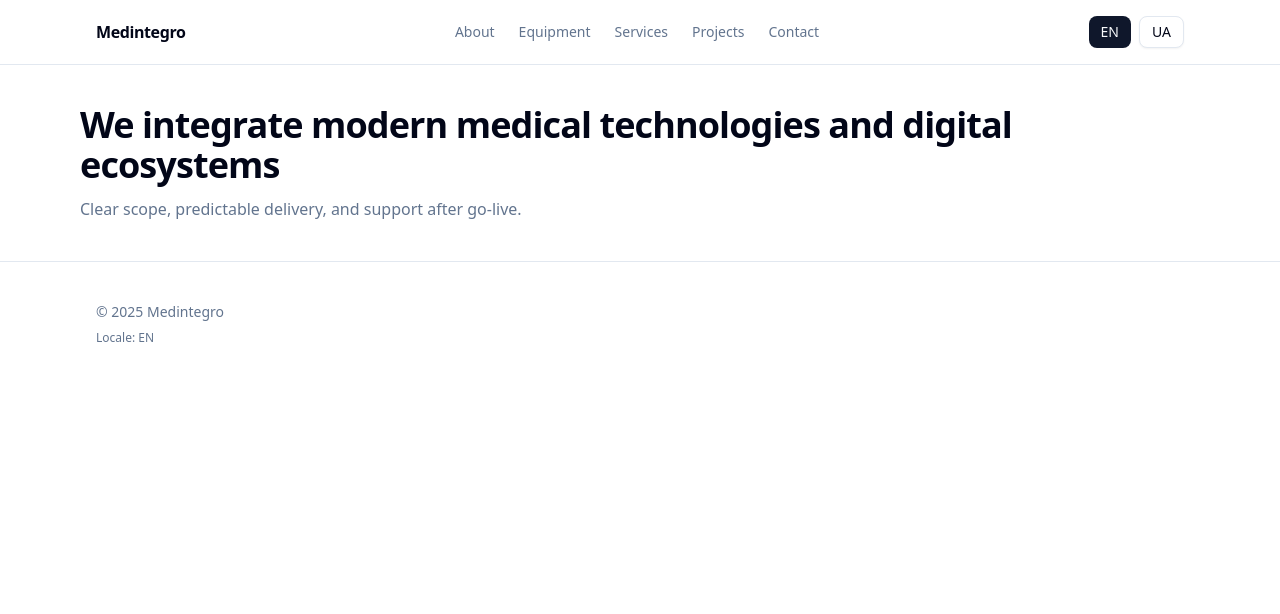
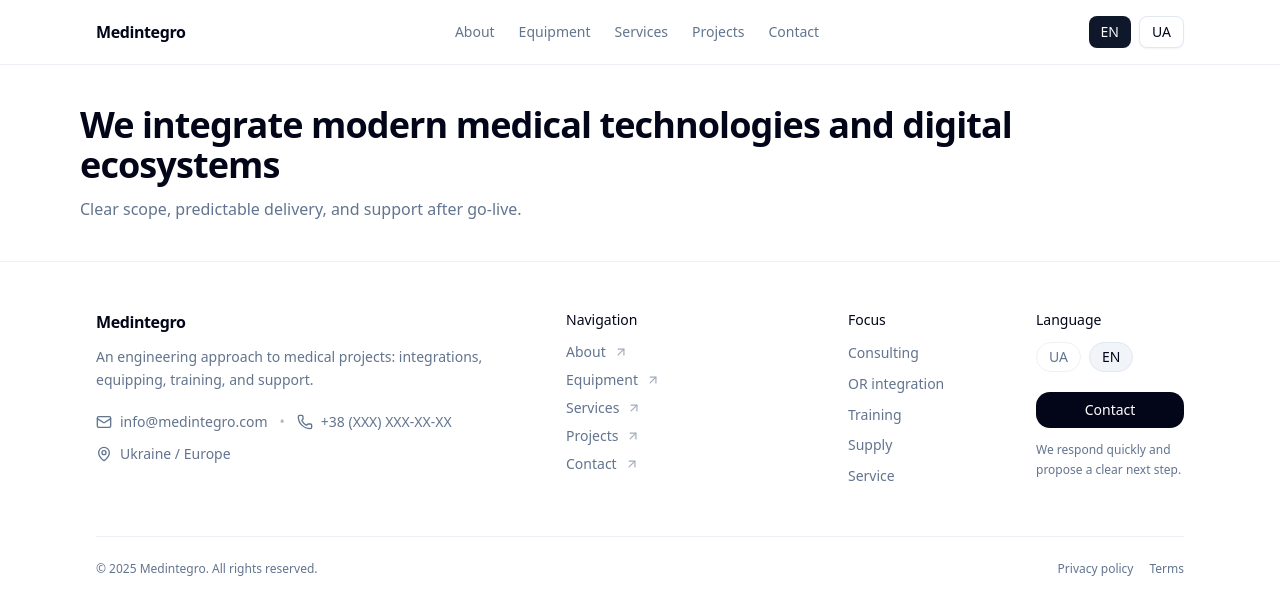
Before and after one commit to romahawk/medintegro-web-next, a Next.js app: page /en in a window 1280 px wide. Shown: the top 614 px of the page. Built offline with nearby package versions, Linux system fonts and the light colour scheme.

Commit message:
Fix layouts: move Header/Footer to locale layout + safe locale guard

```diff
--- a/src/app/[locale]/(site)/layout.tsx
+++ b/src/app/[locale]/(site)/layout.tsx
@@ -1,8 +1,8 @@
 import { notFound } from "next/navigation";
 import type { ReactNode } from "react";
 import { isLocale, type Locale } from "@/lib/i18n/locales";
-import Header from "@/components/site/Header";
-import Footer from "@/components/site/Footer";
+import { Header } from "@/components/site/Header";
+import { Footer } from "@/components/site/Footer";
 
 export default async function LocaleLayout({
   children,
--- a/src/app/layout.tsx
+++ b/src/app/layout.tsx
@@ -1,10 +1,19 @@
-import "@/app/globals.css";
-import type { ReactNode } from "react";
+import type { Metadata } from "next";
+import "./globals.css";
 
-export default function RootLayout({ children }: { children: ReactNode }) {
+export const metadata: Metadata = {
+  title: "Medintegro",
+  description: "Medintegro website",
+};
+
+export default function RootLayout({
+  children,
+}: {
+  children: React.ReactNode;
+}) {
   return (
-    <html lang="en" suppressHydrationWarning>
-      <body suppressHydrationWarning>{children}</body>
+    <html lang="en">
+      <body>{children}</body>
     </html>
   );
 }
--- a/src/components/site/Footer.tsx
+++ b/src/components/site/Footer.tsx
@@ -1,15 +1,172 @@
-import { Container } from "./Container";
-import type { Locale } from "@/lib/i18n/locales";
+import Link from "next/link";
+import { Mail, Phone, MapPin, ArrowUpRight } from "lucide-react";
 
-export default function Footer({ locale }: { locale: Locale }) {
+type Locale = "ua" | "en";
+
+export function Footer({ locale }: { locale: Locale }) {
+  const isUA = locale === "ua";
+
+  const nav = [
+    { href: `/${locale}/about`, label: isUA ? "Про нас" : "About" },
+    { href: `/${locale}/equipment`, label: isUA ? "Обладнання" : "Equipment" },
+    { href: `/${locale}/services`, label: isUA ? "Послуги" : "Services" },
+    { href: `/${locale}/projects`, label: isUA ? "Проєкти" : "Projects" },
+    { href: `/${locale}/contact`, label: isUA ? "Контакти" : "Contact" },
+  ];
+
+  const services = [
+    isUA ? "Консалтинг" : "Consulting",
+    isUA ? "Інтеграція OR" : "OR integration",
+    isUA ? "Навчання" : "Training",
+    isUA ? "Поставка" : "Supply",
+    isUA ? "Сервіс" : "Service",
+  ];
+
   return (
-    <footer className="border-t py-10">
-      <Container>
-        <div className="flex flex-col gap-2 text-sm text-muted-foreground">
-          <p>© {new Date().getFullYear()} Medintegro</p>
-          <p className="text-xs">Locale: {locale.toUpperCase()}</p>
+    <footer className="border-t border-border/60 bg-background">
+      <div className="mx-auto w-full max-w-6xl px-4 sm:px-6 lg:px-8">
+        {/* Top */}
+        <div className="grid gap-10 py-12 md:grid-cols-12">
+          {/* Brand */}
+          <div className="md:col-span-5 space-y-3">
+            <div className="text-base font-semibold tracking-tight">
+              Medintegro
+            </div>
+            <p className="text-sm leading-relaxed text-muted-foreground max-w-prose">
+              {isUA
+                ? "Інженерний підхід до медичних проєктів: інтеграції, оснащення, навчання та підтримка."
+                : "An engineering approach to medical projects: integrations, equipping, training, and support."}
+            </p>
+
+            <div className="pt-2 flex items-center gap-3 text-sm">
+              <a
+                className="inline-flex items-center gap-2 text-muted-foreground hover:text-foreground transition"
+                href="mailto:info@medintegro.com"
+              >
+                <Mail className="h-4 w-4" />
+                info@medintegro.com
+              </a>
+              <span className="text-muted-foreground/50">•</span>
+              <a
+                className="inline-flex items-center gap-2 text-muted-foreground hover:text-foreground transition"
+                href="tel:+380000000000"
+              >
+                <Phone className="h-4 w-4" />
+                +38 (XXX) XXX-XX-XX
+              </a>
+            </div>
+
+            <div className="flex items-start gap-2 text-sm text-muted-foreground">
+              <MapPin className="h-4 w-4 mt-0.5" />
+              <span>
+                {isUA ? "Україна / Європа" : "Ukraine / Europe"}
+              </span>
+            </div>
+          </div>
+
+          {/* Navigation */}
+          <div className="md:col-span-3 space-y-3">
+            <div className="text-sm font-medium">
+              {isUA ? "Навігація" : "Navigation"}
+            </div>
+            <ul className="space-y-2 text-sm">
+              {nav.map((item) => (
+                <li key={item.href}>
+                  <Link
+                    href={item.href}
+                    className="inline-flex items-center gap-2 text-muted-foreground hover:text-foreground transition"
+                  >
+                    {item.label}
+                    <ArrowUpRight className="h-3.5 w-3.5 opacity-60" />
+                  </Link>
+                </li>
+              ))}
+            </ul>
+          </div>
+
+          {/* Services */}
+          <div className="md:col-span-2 space-y-3">
+            <div className="text-sm font-medium">
+              {isUA ? "Фокус" : "Focus"}
+            </div>
+            <ul className="space-y-2 text-sm text-muted-foreground">
+              {services.map((s) => (
+                <li key={s} className="leading-relaxed">
+                  {s}
+                </li>
+              ))}
+            </ul>
+          </div>
+
+          {/* Locale + CTA */}
+          <div className="md:col-span-2 space-y-3">
+            <div className="text-sm font-medium">
+              {isUA ? "Мова" : "Language"}
+            </div>
+
+            <div className="flex items-center gap-2 text-sm">
+              <Link
+                href="/ua"
+                className={`rounded-full border px-3 py-1 transition ${
+                  locale === "ua"
+                    ? "border-border bg-muted text-foreground"
+                    : "border-border/60 text-muted-foreground hover:text-foreground"
+                }`}
+              >
+                UA
+              </Link>
+              <Link
+                href="/en"
+                className={`rounded-full border px-3 py-1 transition ${
+                  locale === "en"
+                    ? "border-border bg-muted text-foreground"
+                    : "border-border/60 text-muted-foreground hover:text-foreground"
+                }`}
+              >
+                EN
+              </Link>
+            </div>
+
+            <div className="pt-2">
+              <Link
+                href={`/${locale}/contact`}
+                className="inline-flex w-full items-center justify-center rounded-xl bg-foreground px-4 py-2 text-sm font-medium text-background hover:opacity-90 transition"
+              >
+                {isUA ? "Зв’язатися" : "Contact"}
+              </Link>
+            </div>
+
+            <p className="text-xs text-muted-foreground leading-relaxed">
+              {isUA
+                ? "Відповідаємо швидко та пропонуємо чіткий наступний крок."
+                : "We respond quickly and propose a clear next step."}
+            </p>
+          </div>
         </div>
-      </Container>
+
+        {/* Bottom */}
+        <div className="border-t border-border/60 py-6 flex flex-col gap-3 sm:flex-row sm:items-center sm:justify-between">
+          <div className="text-xs text-muted-foreground">
+            © {new Date().getFullYear()} Medintegro.{" "}
+            {isUA ? "Всі права захищено." : "All rights reserved."}
+          </div>
+
+          <div className="flex items-center gap-4 text-xs">
+            <Link
+              href={`/${locale}/privacy`}
+              className="text-muted-foreground hover:text-foreground transition"
+            >
+              {isUA ? "Політика конфіденційності" : "Privacy policy"}
+            </Link>
+            <Link
+              href={`/${locale}/terms`}
+              className="text-muted-foreground hover:text-foreground transition"
+            >
+              {isUA ? "Умови" : "Terms"}
+            </Link>
+          </div>
+        </div>
+      </div>
     </footer>
   );
 }
--- a/src/components/site/Header.tsx
+++ b/src/components/site/Header.tsx
@@ -21,21 +21,18 @@ function withLocale(locale: Locale, href: string) {
 }
 
 function switchLocale(pathname: string, nextLocale: Locale) {
-  // pathname examples:
-  // /en
-  // /en/about
-  // /ua/services
   const parts = pathname.split("/").filter(Boolean);
   if (parts.length === 0) return `/${nextLocale}`;
   parts[0] = nextLocale;
   return `/${parts.join("/")}`;
 }
 
-export default function Header({ locale }: { locale: Locale }) {
+/** ✅ NAMED EXPORT */
+export function Header({ locale }: { locale: Locale }) {
   const pathname = usePathname() || `/${locale}`;
 
   return (
-    <header className="border-b">
+    <header className="border-b border-border/60 bg-background">
       <Container>
         <div className="flex h-16 items-center justify-between">
           {/* Logo */}
@@ -52,7 +49,7 @@ export default function Header({ locale }: { locale: Locale }) {
               <Link
                 key={item.key}
                 href={withLocale(locale, item.href)}
-                className="text-sm text-muted-foreground hover:text-foreground"
+                className="text-sm text-muted-foreground hover:text-foreground transition"
               >
                 {navLabels[locale][item.key]}
               </Link>
```
